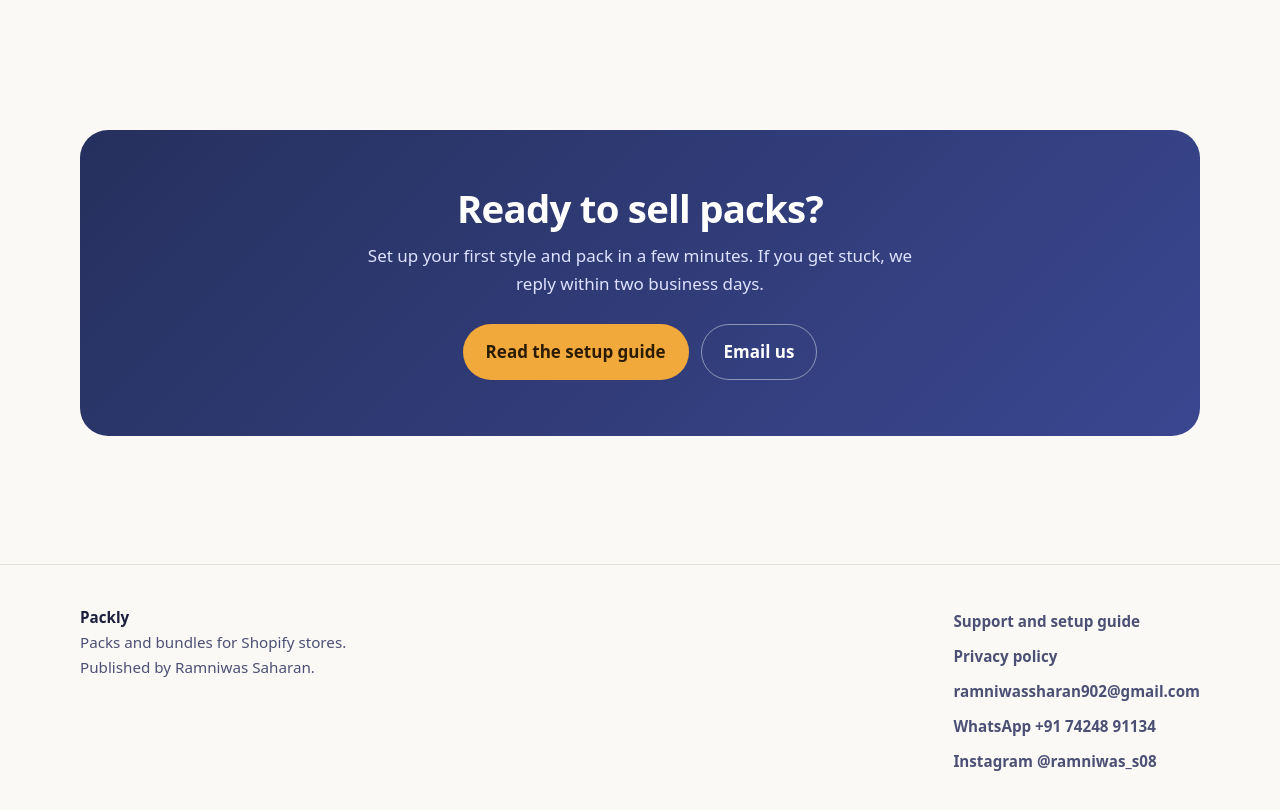
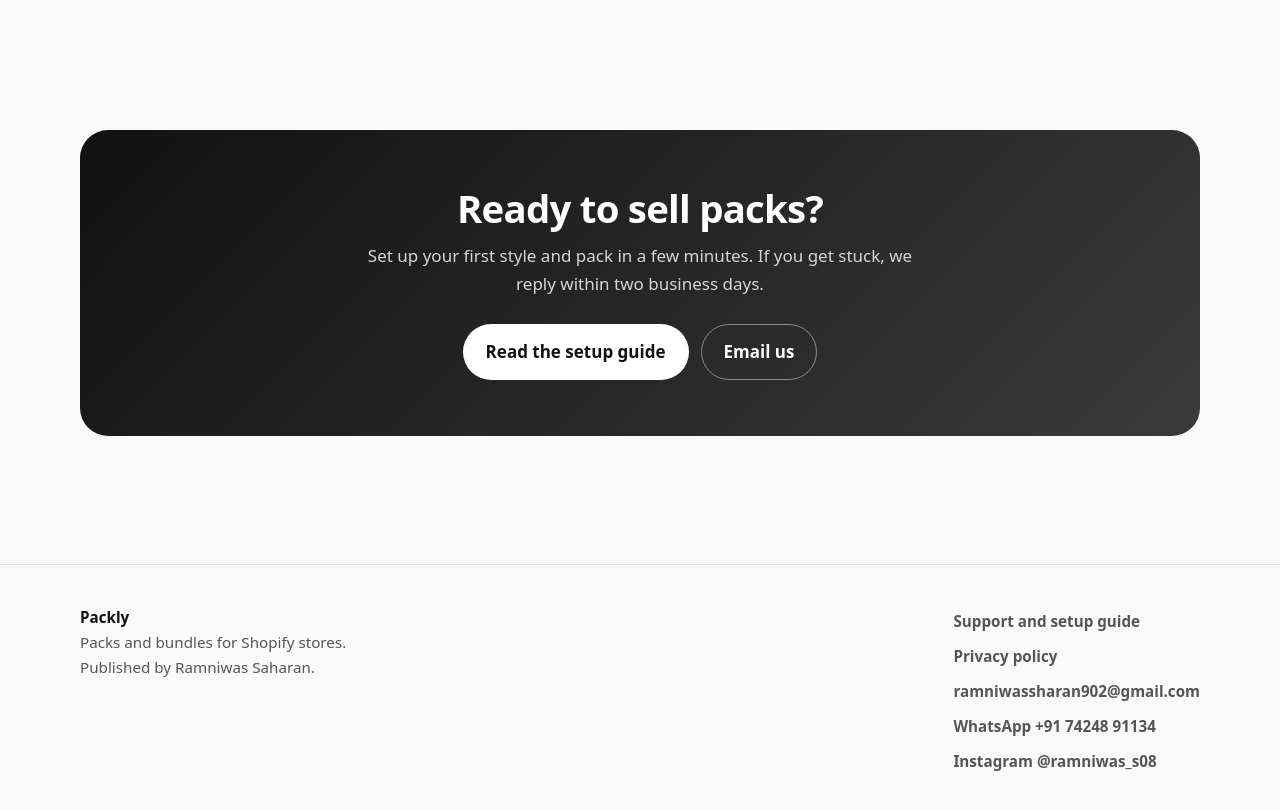
Before and after one commit to ramniwas08/packly, a plain HTML site: page index.html in a window 1280 px wide. Shown: the part 5580-6390 px from the top of the page. Drawn offline with Linux system fonts and the light colour scheme.

Commit message:
Site colour theme: black, white and grey

```diff
--- a/style.css
+++ b/style.css
@@ -2,26 +2,26 @@
    One file for every page. System fonts only (no web-font request), subtle motion that stops
    for people who ask for less of it. */
 :root {
-  --bg: #fbf9f6;
+  --bg: #fafafa;
   --surface: #ffffff;
-  --ink: #1b1f3b;
-  --ink-soft: #4b5074;
-  --line: #e7e3dc;
-  --accent: #f2a93b;
-  --brand: #26305e;
-  --brand-2: #3a4790;
+  --ink: #111111;
+  --ink-soft: #555555;
+  --line: #e4e4e4;
+  --accent: #9a9a9a;
+  --brand: #111111;
+  --brand-2: #333333;
   --on-brand: #ffffff;
-  --tint: #f1edff;
-  --ok: #1c7c4f;
+  --tint: #f0f0f0;
+  --ok: #111111;
   --radius: 18px;
-  --shadow: 0 1px 2px rgba(27, 31, 59, .06), 0 12px 32px -12px rgba(27, 31, 59, .18);
+  --shadow: 0 1px 2px rgba(0, 0, 0, .06), 0 12px 32px -12px rgba(0, 0, 0, .2);
   --max: 1120px;
   font-family: ui-sans-serif, system-ui, -apple-system, "Segoe UI", Roboto, "Helvetica Neue", Arial, sans-serif;
 }
 @media (prefers-color-scheme: dark) {
   :root {
-    --bg: #111428; --surface: #181c37; --ink: #f2f3fb; --ink-soft: #b4b9d8; --line: #2a2f55;
-    --tint: #1d2147; --brand: #aab4ff; --brand-2: #c9d0ff; --on-brand: #11142a;
+    --bg: #0d0d0d; --surface: #161616; --ink: #f5f5f5; --ink-soft: #b0b0b0; --line: #2a2a2a;
+    --tint: #1f1f1f; --brand: #f5f5f5; --brand-2: #d6d6d6; --on-brand: #0d0d0d; --accent: #777777;
     --shadow: 0 1px 2px rgba(0, 0, 0, .4), 0 12px 32px -12px rgba(0, 0, 0, .6);
   }
 }
@@ -106,10 +106,10 @@ summary::after { content: "+"; font-size: 1.4rem; line-height: 1; color: var(--b
 details[open] summary::after { transform: rotate(45deg); }
 details p { color: var(--ink-soft); margin: 0 0 16px; }
 
-.cta-band { background: linear-gradient(135deg, #26305e, #3a4790); color: #fff; border-radius: 28px; padding: 56px 40px; text-align: center; }
+.cta-band { background: linear-gradient(135deg, #111111, #3a3a3a); color: #fff; border-radius: 28px; padding: 56px 40px; text-align: center; }
 .cta-band h2 { color: #fff; }
-.cta-band p { color: #dfe2ff; max-width: 34em; margin: 0 auto 26px; }
-.cta-band .btn-primary { background: var(--accent); color: #2b1c00; box-shadow: none; }
+.cta-band p { color: #d6d6d6; max-width: 34em; margin: 0 auto 26px; }
+.cta-band .btn-primary { background: #ffffff; color: #111111; box-shadow: none; }
 .cta-band .btn-ghost { background: transparent; color: #fff; border-color: rgba(255, 255, 255, .45); }
 
 .doc { padding: 56px 0 24px; }
```
